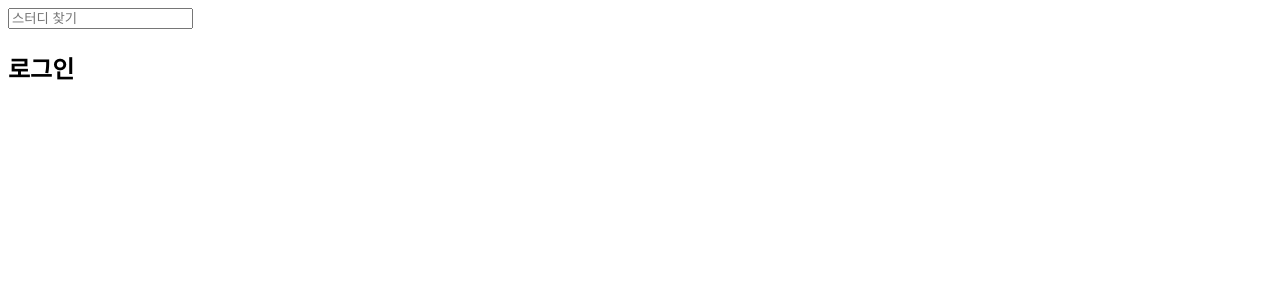
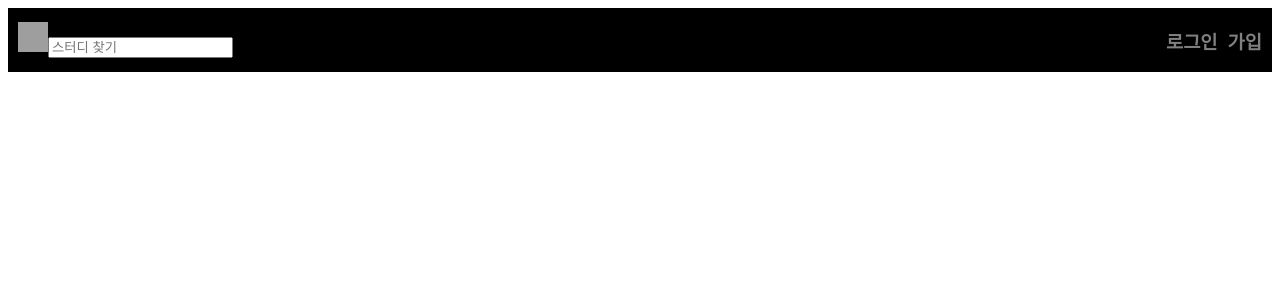
Before and after one commit to kuuku123/StudyCafe_React, a React app: page / in a window 1280 px wide. Shown: the top 300 px of the page. Built offline with nearby package versions, Linux system fonts and the light colour scheme; grey boxes are pictures that could not be loaded.

Commit message:
header Title component styled done

```diff
--- a/public/index.html
+++ b/public/index.html
@@ -1,6 +1,6 @@
 <html lang="en">
   <head>
-  <meta charset="UTF-8">
+    <meta charset="UTF-8" />
     <title>Webpack-for-react</title>
   </head>
   <body>
--- a/src/App.jsx
+++ b/src/App.jsx
@@ -1,6 +1,6 @@
-import React from 'react';
-import HomePage from './pages/HomePage';
-const App = ({tab}) => (
+import React from "react";
+import HomePage from "./pages/HomePage";
+const App = ({ tab }) => (
   <div>
     <HomePage></HomePage>
   </div>
--- a/src/component/Title.jsx
+++ b/src/component/Title.jsx
@@ -1,15 +1,37 @@
 import React from "react";
+import styled from "styled-components";
 
 const Title = ({ loginUrl = "", children }) => {
+  const Title_style = styled.div`
+    display: flex;
+    justify-content: space-between;
+    flex-direction: row;
+    align-items: center;
+    background-color: black;
+  `;
+
+  const Children_style = styled.div`
+    margin-left: 10px;
+  `;
+  const Login_Signup_style = styled.div`
+    display: flex;
+    flex-direction: row;
+    color: gray;
+    gap: 10px;
+    margin-right: 10px;
+  `;
   console.log("Title", children);
   if (loginUrl) {
     return <h1>{children}</h1>;
   }
   return (
-    <div className="title-container">
-      <h1>{children}</h1>
-      <h2>로그인</h2>
-    </div>
+    <Title_style>
+      <Children_style>{children}</Children_style>
+      <Login_Signup_style>
+        <h3>로그인</h3>
+        <h3>가입</h3>
+      </Login_Signup_style>
+    </Title_style>
   );
 };
 
--- a/src/pages/HomePage/index.jsx
+++ b/src/pages/HomePage/index.jsx
@@ -3,12 +3,14 @@ import Page from "../../component/Page";
 import Title from "../../component/Title";
 
 const HomePage = () => {
-  console.log("HomePage");
   return (
     <div>
       <Page
         header={
           <Title>
+            <a>
+              <img src="/images/image.png" width="30" height="30"></img>
+            </a>
             <input type="text" placeholder="스터디 찾기"></input>
           </Title>
         }
--- a/webpack.dev.config.js
+++ b/webpack.dev.config.js
@@ -1,12 +1,11 @@
-const { merge } = require('webpack-merge');
+const { merge } = require("webpack-merge");
 const common = require("./webpack.config");
 
 module.exports = merge(common, {
-    mode: "development",
-    devServer:{
-        host: 'localhost',
-        port :3000,
-        open: true,
-    }
-
-})
+  mode: "development",
+  devServer: {
+    host: "localhost",
+    port: 3000,
+    open: true,
+  },
+});
```
Also changed, not shown: src/index.js (+4 -4 lines), webpack.prod.config.js (+6 -6 lines), 1 other file (tests, documents, lock files or other folders). Lines whose indentation alone changed are shown as unchanged.
